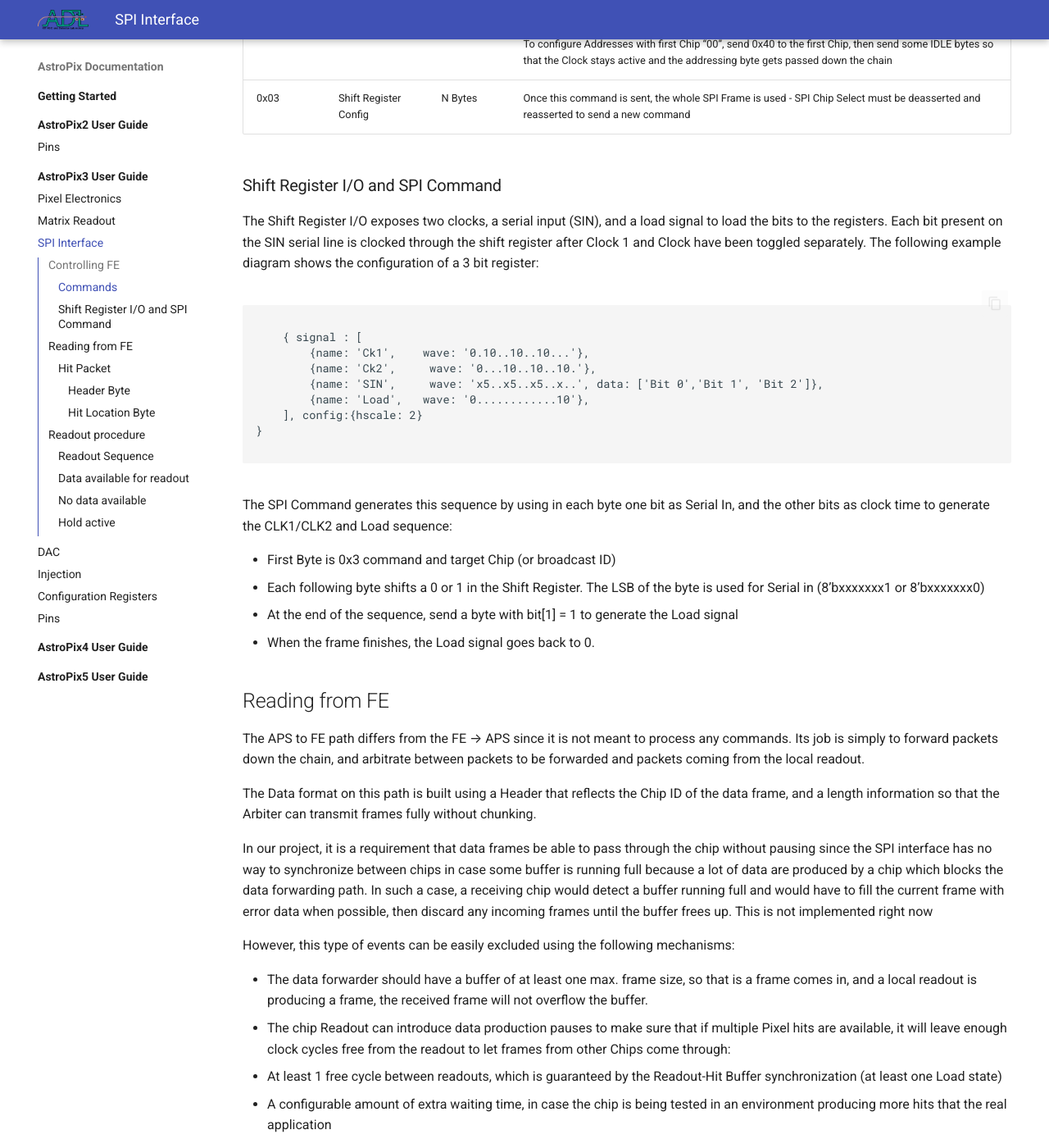
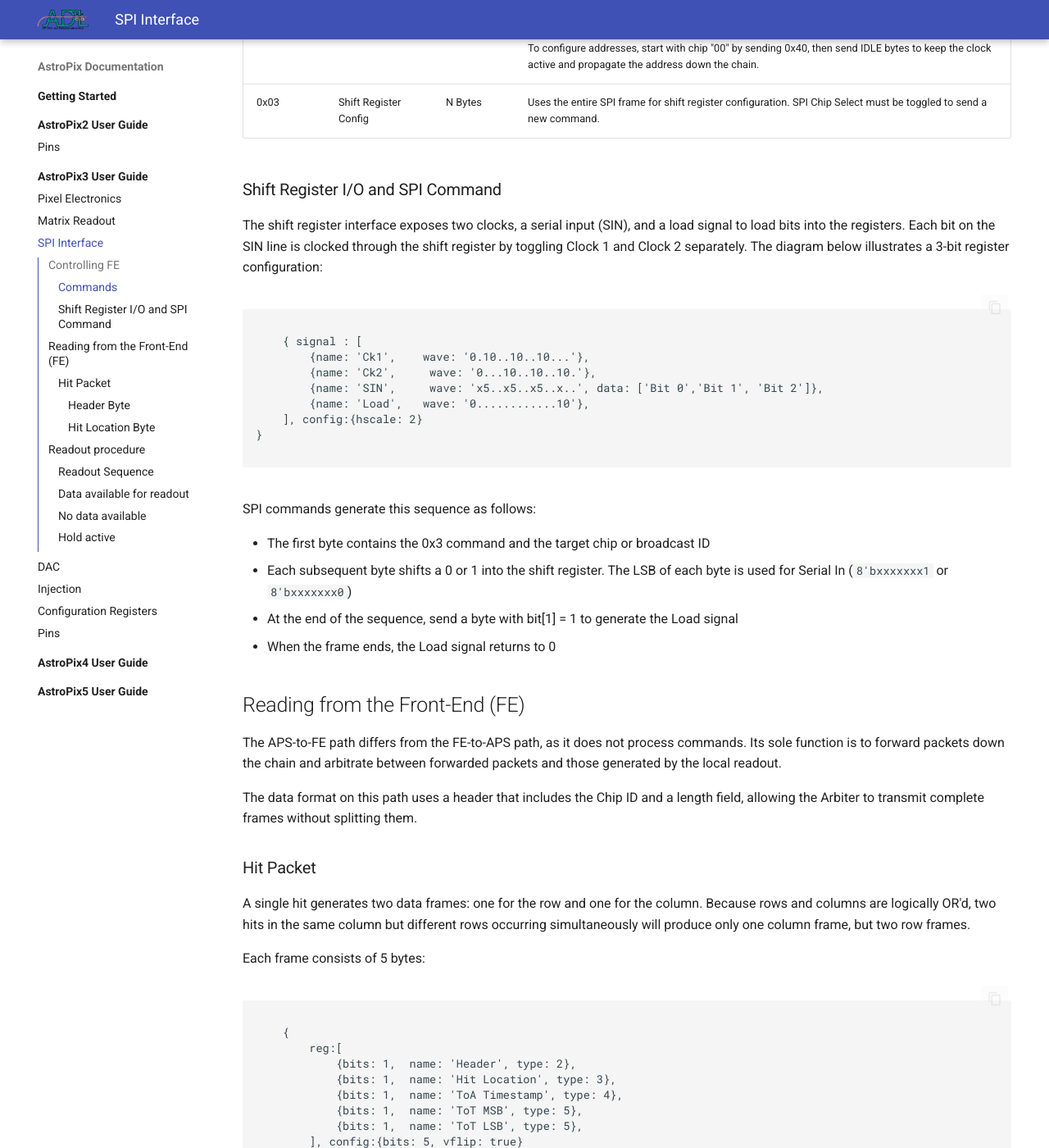
Before and after one commit to nic-str/astropix-doc, an MkDocs documentation site: the page built from docs/astropix3/spi.md, in a window 1280 px wide and 1400 px high, scrolled down 1258 px. Shown: the whole window at 82% size. Built offline with MkDocs 1.6.1 and Material for MkDocs 9.7.7, drawn with Linux system fonts in a browser that asks for light colours; plug-ins that fetch from the network failed and are left out; comment, search, counter and statistics services are not loaded; some of the changed text lies outside the part shown.

Commit message:
Improved language in SPI section and added requirements.txt for pip

```diff
--- a/docs/astropix3/spi.md
+++ b/docs/astropix3/spi.md
@@ -2,69 +2,61 @@
 
 ## Controlling FE
 
-AstroPix accepts commands via MOSI in the following 8 bit format:
+AstroPix receives commands via the MOSI line, using the following 8-bit format:
 
 {% include-markdown "./spi/format_packet.md" %}
 
-All valid commands are listed in the table below:
+All valid commands are summarized in the table below:
 
 | BIT   | Field   | Description                                                                                   |
 |-------|---------|-----------------------------------------------------------------------------------------------|
 | [4:0] | Address | 0x00 -  0x14 : Single addresses<br>0x15 - 0x1F : Reserved<br>0x1D: Invalid<br>0x1E: Broadcast |
 | [7:5] | Command | 0x01 - NOCMD / IDLE<br>0x02 - Routing: dispatch<br>0x03 - Shift Register Config addresses     |
 
-The IDLE Byte represents no specific command and an invalid address: 0x1D for address and 0x1 for IDLE -> 0x3D
+The IDLE byte represents no specific command and uses an invalid address: 0x1D for the address and 0x1 for IDLE, resulting in **0x3D**.
 {% include-markdown "./spi/format_idle.md" %}
 
 ### Commands
 
 | COMMAND | NAME  | LENGTH | DESCRIPTION   |
 |---------|-------|--------|---------------|
-| 0x01    | NOCMD | 1 Byte | Nothing to do |
-|0x02|	Address Config|	1 Byte	|Header Address represents the new address of the Chip. Chip forwards command to the next chip with Address = Address + 1<br>To configure Addresses with first Chip “00”, send 0x40 to the first Chip, then send some IDLE bytes so that the Clock stays active and the addressing byte gets passed down the chain|
-|0x03 |	Shift Register Config	|N Bytes	|Once this command is sent, the whole SPI Frame is used - SPI Chip Select must be deasserted and reasserted to send a new command|
+| 0x01    | NOCMD | 1 Byte | No Operation |
+|0x02|	Address Config|	1 Byte	| Sets the chip address. The chip forwards the command to the next chip with Address = Address + 1.<br>To configure addresses, start with chip "00" by sending 0x40, then send IDLE bytes to keep the clock active and propagate the address down the chain.|
+|0x03 |	Shift Register Config	|N Bytes	| Uses the entire SPI frame for shift register configuration. SPI Chip Select must be toggled to send a new command. |
 
 
 ### Shift Register I/O and SPI Command
 
-The Shift Register I/O exposes two clocks, a serial input (SIN), and a load signal to load the bits to the registers.
-Each bit present on the SIN serial line is clocked through the shift register after Clock 1 and Clock have been toggled separately. The following example diagram shows the configuration of a 3 bit register:
+The shift register interface exposes two clocks, a serial input (SIN), and a load signal to load bits into the registers.
+Each bit on the SIN line is clocked through the shift register by toggling Clock 1 and Clock 2 separately. The diagram below illustrates a 3-bit register configuration:
 
 {% include-markdown "./spi/format_sr.md" %}
 
-The SPI Command generates this sequence by using in each byte one bit as Serial In, and the other bits as clock time to generate the CLK1/CLK2 and Load sequence:
+SPI commands generate this sequence as follows:
 
--	First Byte is 0x3 command and target Chip (or broadcast ID)
--	Each following byte shifts a 0 or 1 in the Shift Register. The LSB of the byte is used for Serial in (8’bxxxxxxx1 or 8’bxxxxxxx0)
--	At the end of the sequence, send a byte with bit[1] = 1 to generate the Load signal
--	When the frame finishes, the Load signal goes back to 0.
+- The first byte contains the 0x3 command and the target chip or broadcast ID
+- Each subsequent byte shifts a 0 or 1 into the shift register. The LSB of each byte is used for Serial In (`8'bxxxxxxx1` or `8'bxxxxxxx0`)
+- At the end of the sequence, send a byte with bit[1] = 1 to generate the Load signal
+- When the frame ends, the Load signal returns to 0
 
 
-## Reading from FE
-The APS to FE path differs from the FE → APS since it is not meant to process any commands. Its job is simply to forward packets down the chain, and arbitrate between packets to be forwarded and packets coming from the local readout.
+## Reading from the Front-End (FE)
 
-The Data format on this path is built using a Header that reflects the Chip ID of the data frame, and a length information so that the Arbiter can transmit frames fully without chunking.
+The APS-to-FE path differs from the FE-to-APS path, as it does not process commands. Its sole function is to forward packets down the chain and arbitrate between forwarded packets and those generated by the local readout.
 
-In our project, it is a requirement that data frames be able to pass through the chip without pausing since the SPI interface has no way to synchronize between chips in case some buffer is running full because a lot of data are produced by a chip which blocks the data forwarding path. In such a case, a receiving chip would detect a buffer running full and would have to fill the current frame with error data when possible, then discard any incoming frames until the buffer frees up. This is not implemented right now
-
-However, this type of events can be easily excluded using the following mechanisms:
-
--	The data forwarder should have a buffer of at least one max. frame size, so that is a frame comes in, and a local readout is producing a frame, the received frame will not overflow the buffer.
--	The chip Readout can introduce data production pauses to make sure that if multiple Pixel hits are available, it will leave enough clock cycles free from the readout to let frames from other Chips come through:
--	At least 1 free cycle between readouts, which is guaranteed by the Readout-Hit Buffer synchronization (at least one Load state)
--	A configurable amount of extra waiting time, in case the chip is being tested in an environment producing more hits that the real application
-
-
+The data format on this path uses a header that includes the Chip ID and a length field, allowing the Arbiter to transmit complete frames without splitting them.
 
 ### Hit Packet
-Each hit should produce 2 data frames with a row and a column packet. Each data frame consists of the following 5 Bytes:
+A single hit generates two data frames: one for the row and one for the column. Because rows and columns are logically OR'd, two hits in the same column but different rows occurring simultaneously will produce only one column frame, but two row frames.
+
+Each frame consists of 5 bytes:
 {% include-markdown "./spi/format_packet_hit.md" %}
 
 #### Header Byte
 {% include-markdown "./spi/format_packet_read.md" %}
 
-- Chip address is the configured chip ID using the routing byte
-- The payload length is the number of bytes trailing the header
+- Chip address is set by the routing byte
+- Payload length indicates the number of bytes following the header
 
 #### Hit Location Byte
 
@@ -73,23 +65,23 @@ Each hit should produce 2 data frames with a row and a column packet. Each data
 - MSB is for Row/Column identification
     - 1: Column
     - 0: Row
-- 6 bit LSB is the Row/Column Address
+- Lower 6 bits specify the row or column address
 
 ## Readout procedure
 
 !!! note
-    If the chip is not configured and the SPI clock is toggled, you will most likely see the [no data case](spi.md#no-data-available) where the chip responds with IDLE bytes. Under some circumstances you also get data from the chip generated by noise hits, unless hold is active.
-    If you don't get any data from the chip check the physical SPI connection to the chip.
+    If the chip is not configured and the SPI clock is toggled, you will likely see the [no data case](spi.md#no-data-available), where the chip responds with IDLE bytes. In some cases, you may also receive data generated by noise hits, unless hold is active.
+    If you do not receive any data from the chip, check the physical SPI connection.
 
 ### Readout Sequence
 
-- Timestamp Clock and ToT clocks active
-- Send Routing Byte through Daisy-chain to assign chip IDs
-- Send Shift Register config command to configure the chips
-- Wait for Interrupt negedge, with deactivated SPI clock
-- When Interrupt is asserted, send dummy bytes (e.g. IDLE) to start readout
-- Keep sending dummy bytes until the interrupt is deasserted and no packets are detected for ~40 Bytes
-- Deactivate SPI to ‘sleep’
+- Activate the Timestamp Clock and ToT clocks.
+- Send the Routing Byte through the daisy-chain to assign chip IDs
+- Send the Shift Register configuration command to configure the chips
+- Wait for the interrupt falling edge, with the SPI clock deactivated
+- When the interrupt is asserted, start the SPI clock to send dummy bytes (e.g., IDLE 0x3D) to initiate readout
+- Continue sending dummy bytes until the interrupt is deasserted and no packets are detected for approximately 40 bytes
+- Deactivate SPI clock again to save power
 
 ### Data available for readout
 
--- /dev/null
+++ b/requirements.txt
@@ -0,0 +1,5 @@
+mkdocs
+markdown-wavedrom
+mkdocs-drawio
+mkdocs-glightbox
+mkdocs-include-markdown-plugin
```
